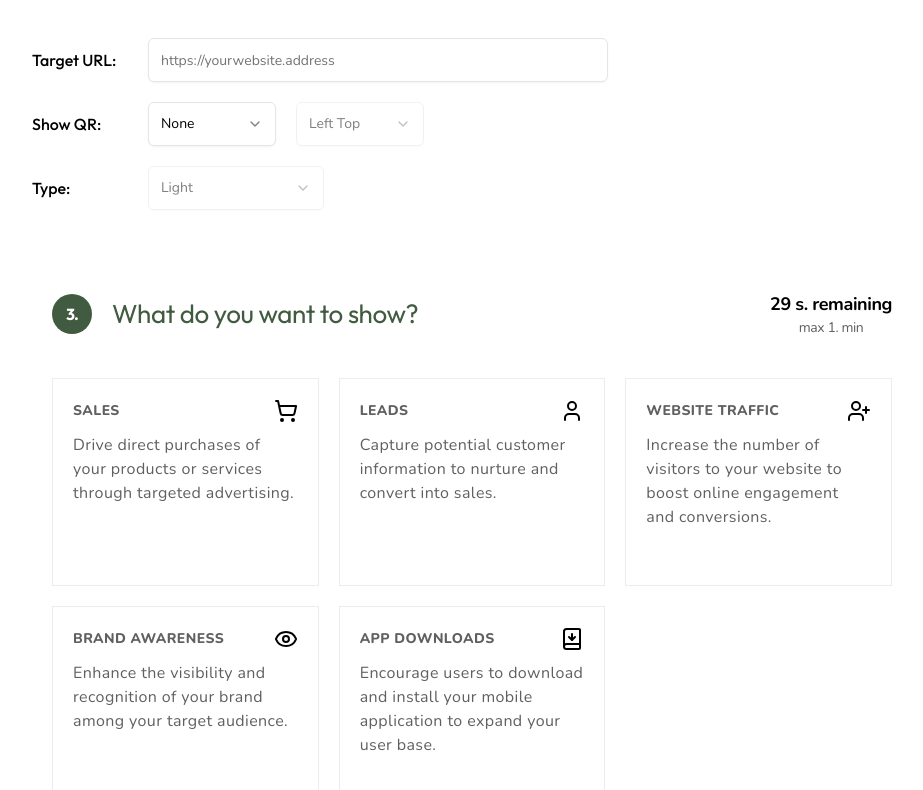
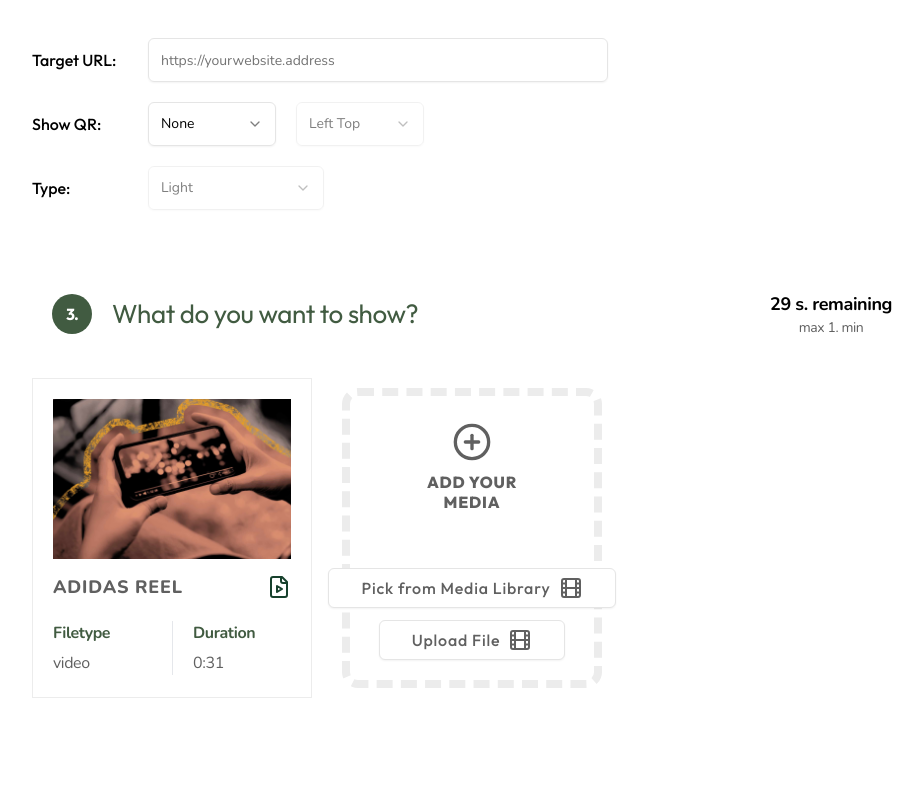
Before and after one commit to puneet93/adsbin-nextjs, a Next.js app: page /campaigns/1 in a window 1280 px wide. Shown: the part 938-1728 px from the top of the page, without its empty margins (328-1251 px from the left). After the commit the page ends 1696 px from the top, so only its background shows below. Built offline with nearby package versions, Linux system fonts and the light colour scheme.

Commit message:
Step 3 media

```diff
--- a/src/app/campaigns/components/StepThird.tsx
+++ b/src/app/campaigns/components/StepThird.tsx
@@ -1,6 +1,6 @@
-import CampaignCard from "@/components/CampaignCard";
+import MediaCard from "@/components/MediaCard";
+import MediaUpload from "@/components/MediaUpload";
 import StepHeader from "@/components/StepHeader";
-import { BookDown, Eye, ShoppingCart, User, UserPlus } from "lucide-react";
 
 export default function StepThird(){
     return(
@@ -12,12 +12,9 @@ export default function StepThird(){
                 </div>
             </StepHeader>
 
-            <div className="p-5 grid md:grid-cols-3 sm:grid-cols-2 grid-cols-1 gap-5">
-                <CampaignCard icon={<ShoppingCart color="#000" size={24} />} title="Sales" content="Drive direct purchases of your products or services through targeted advertising." />
-                <CampaignCard icon={<User color="#000" size={24} />} title="LEADS" content="Capture potential customer information to nurture and convert into sales." />
-                <CampaignCard icon={<UserPlus color="#000" size={24} />} title="Website Traffic" content="Increase the number of visitors to your website to boost online engagement and conversions." />
-                <CampaignCard icon={<Eye color="#000" size={24} />} title="BRAND AWARENESS" content="Enhance the visibility and recognition of your brand among your target audience." />
-                <CampaignCard icon={<BookDown color="#000" size={24} />} title="App DOWNLOADS" content="Encourage users to download and install your mobile application to expand your user base." />
+            <div className="grid md:grid-cols-3 sm:grid-cols-2 grid-cols-1 gap-5 py-5">
+                <MediaCard />
+                <MediaUpload />
             </div>
         </div>
     )
--- a/src/components/FileDetailItem.tsx
+++ b/src/components/FileDetailItem.tsx
@@ -1,6 +1,12 @@
-export default function FileDetailItem({title, info}:{title:string, info:string}){
+type FileDetailItemProps = {
+    title: string;
+    info: string | React.ReactNode;
+    customClass?: string;
+};
+
+export default function FileDetailItem({title, info, customClass = ''}:FileDetailItemProps){
     return(
-        <div className="tracking-tight flex flex-col gap-1.5 px-5 text-base">
+        <div className={`tracking-tight flex flex-col gap-1.5 px-5 text-base ${customClass}`}>
             <h2 className="font-bold text-black">{title}</h2>
             <p className="text-body">{info}</p>
         </div>
--- /dev/null
+++ b/src/components/MediaCard.tsx
@@ -0,0 +1,22 @@
+import { FileVideo } from "lucide-react";
+import Image from "next/image";
+import FileDetailItem from "./FileDetailItem";
+
+export default function MediaCard(){
+    return(
+        <div className="border border-gray-light p-5">
+            <div className="relative h-40 mb-2.5">
+                <Image src={'/media-poster.png'} alt="media poster" fill={true} className="object-cover object-center" />
+            </div>
+            <div className="flex text-body uppercase tracking-wider items-center justify-between pt-1 pb-2.5 mb-2.5">
+                <h5 className="text-lg font-extrabold">ADIDAS REEL</h5>
+                <FileVideo color="#17412D" />
+            </div>
+
+            <div className="grid grid-cols-2 divide-x -mx-5">
+                <FileDetailItem title="Filetype" info="video" />
+                <FileDetailItem title="Duration" info="0:31" />
+            </div>
+        </div>
+    )
+}
--- /dev/null
+++ b/src/components/MediaUpload.tsx
@@ -0,0 +1,19 @@
+import { CirclePlus, CirclePlusIcon, FilmIcon, PlusCircle } from "lucide-react";
+import { Button } from "./ui/button";
+
+export default function MediaUpload(){
+    return(
+        <div className="p-2.5">
+            <input type="file" hidden id="uploadMedia" />
+            <label htmlFor="uploadMedia" className="border-8 text-center items-center gap-3 tracking-wider text-body font-extrabold flex flex-col border-gray-light p-2.5 border-dashed rounded-2xl">
+                <div className="flex items-center justify-center flex-col gap-2.5 py-4 mb-7">
+                    <CirclePlusIcon size={40} />
+                    <h6 className="leading-5">ADD YOUR <br />MEDIA</h6>
+                </div>
+
+                <Button variant={'outline'} className="text-base" size={'lg'}>Pick from Media Library <FilmIcon className="!w-6 !h-6" /></Button>
+                <Button variant={'outline'} className="text-base mb-2.5" size={'lg'}>Upload File <FilmIcon className="!w-6 !h-6" /></Button>
+            </label>
+        </div>
+    )
+}
```
Also changed, not shown: public/media-poster.png (added).
